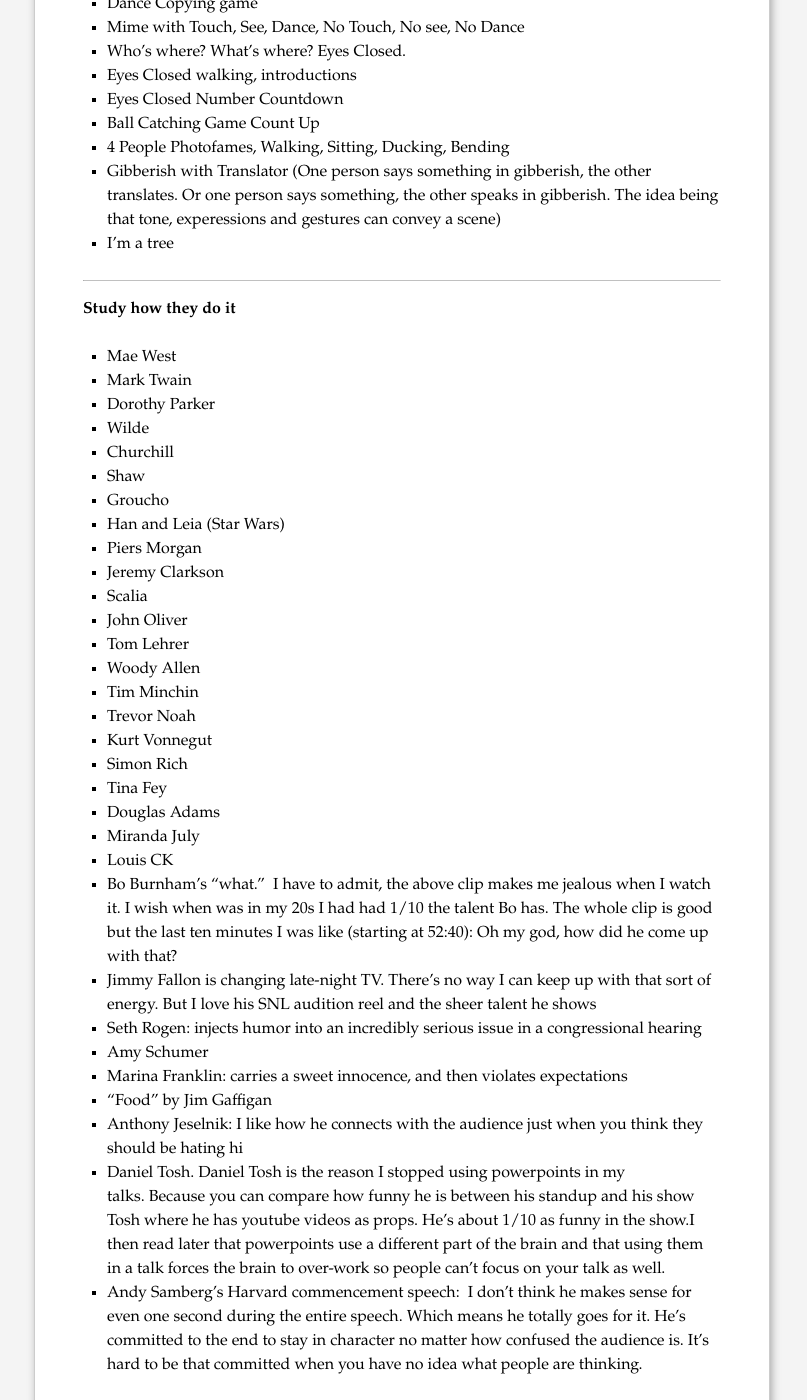
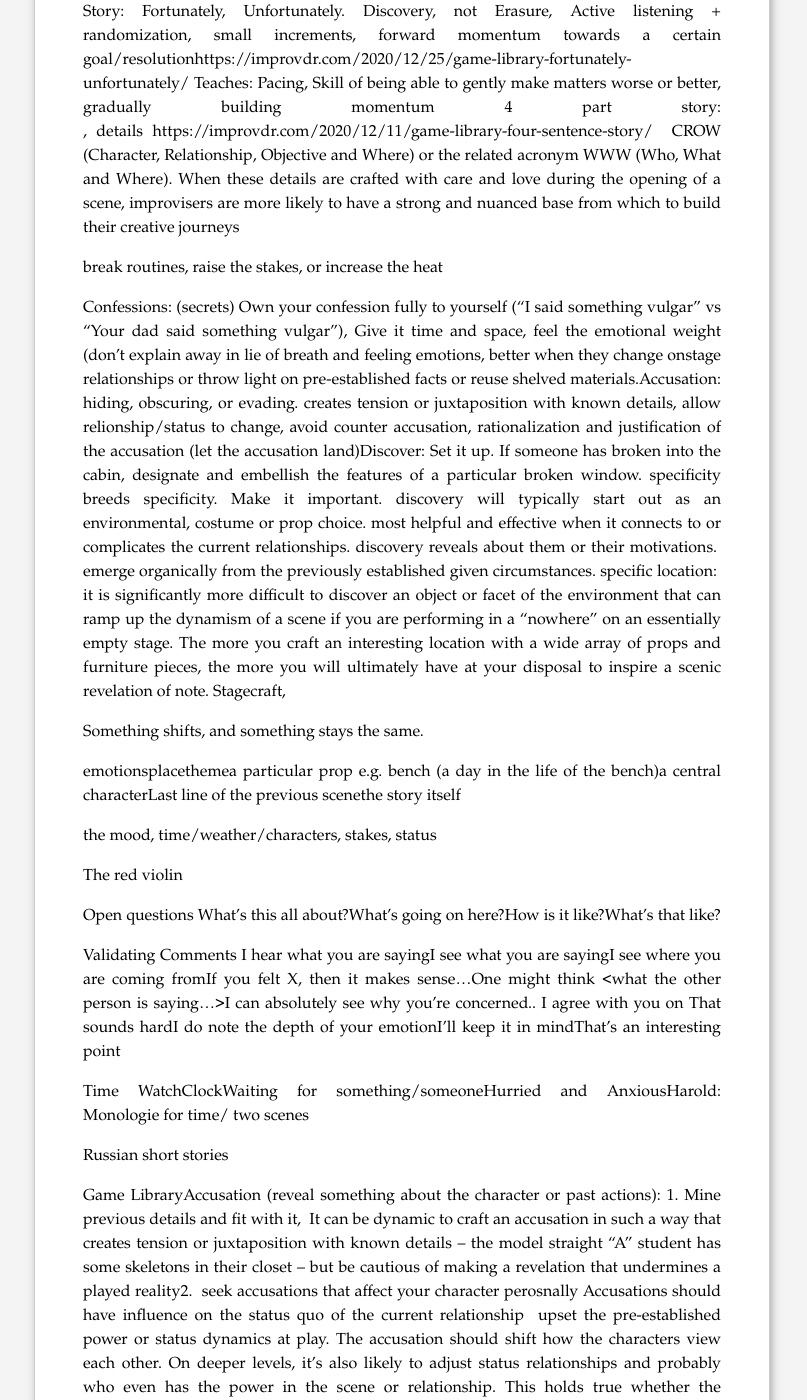
Before and after one commit to piyushahuja/piyushahuja.github.io, a Jekyll site: the page built from _posts/guides/2019-03-22-improv.md, in a window 1280 px wide and 1400 px high, scrolled down 18168 px. Shown: the whole window, without its empty margins (238-1045 px from the left). Built offline with Jekyll 4.4.1, drawn with Linux system fonts in a browser that asks for light colours; some of the changed text lies outside the part shown.

Commit message:
auto deployed

```diff
--- a/_posts/guides/2019-03-22-improv.md
+++ b/_posts/guides/2019-03-22-improv.md
@@ -493,6 +493,49 @@
 ---
 
 
+
+Object Work,Physical Movement and MimingGestures and Facial ExpressionsTones and AccentsEmotions
+
+Avoid Cartooning: Prioritie physicality (show winters by your behavior rather than tell its winter, if you are siblings get an energy (protective, nurturing vs competitive, sparring) into the relationship), Prioritize emotions (what do the rich details and idea make you feel? Excited or stressed? Happy or Sad?), Bring only one brick rather than the whole whole (one brick with one or two strong details. (instead of the folly of trying to control too much, for fear of unexpected directions or confusion)), give partners a chance to add to the scene (instead of generously getting the basic details out of the way, give a chance to the teammate to meaningfully contribute)
+
+
+Story: Fortunately, Unfortunately. Discovery, not Erasure, Active listening + randomization, small increments, forward momentum towards a certain goal/resolutionhttps://improvdr.com/2020/12/25/game-library-fortunately-unfortunately/
+Teaches: Pacing, Skill of being able to gently make matters worse or better, gradually building momentum
+4 part story: , details https://improvdr.com/2020/12/11/game-library-four-sentence-story/
+ CROW (Character, Relationship, Objective and Where) or the related acronym WWW (Who, What and Where). When these details are crafted with care and love during the opening of a scene, improvisers are more likely to have a strong and nuanced base from which to build their creative journeys
+
+break routines, raise the stakes, or increase the heat
+
+Confessions: (secrets) Own your confession fully to yourself ("I said something vulgar" vs "Your dad said something vulgar"), Give it time and space, feel the emotional weight (don't explain away in lie of breath and feeling emotions, better when they change onstage relationships or throw light on pre-established facts or reuse shelved materials.Accusation: hiding, obscuring, or evading. creates tension or juxtaposition with known details, allow relionship/status to change, avoid counter accusation, rationalization and justification of the accusation (let the accusation land)Discover: Set it up. If someone has broken into the cabin, designate and embellish the features of a particular broken window. specificity breeds specificity. Make it important. discovery will typically start out as an environmental, costume or prop choice. most helpful and effective when it connects to or complicates the current relationships. discovery reveals about them or their motivations.  emerge organically from the previously established given circumstances. specific location:  it is significantly more difficult to discover an object or facet of the environment that can ramp up the dynamism of a scene if you are performing in a “nowhere” on an essentially empty stage. The more you craft an interesting location with a wide array of props and furniture pieces, the more you will ultimately have at your disposal to inspire a scenic revelation of note.
+Stagecraft,
+
+Something shifts, and something stays the same.
+
+emotionsplacethemea particular prop e.g. bench (a day in the life of the bench)a central characterLast line of the previous scenethe story itself
+
+the mood, time/weather/characters, stakes, status
+
+The red violin
+
+Open questions
+What’s this all about?What’s going on here?How is it like?What’s that like?
+
+Validating Comments
+I hear what you are sayingI see what you are sayingI see where you are coming fromIf you felt X, then it makes sense…One might think <what the other person is saying…>I can absolutely see why you’re concerned.. I agree with you on <X>That sounds hardI do note the depth of your emotionI’ll keep it in mindThat’s an interesting point
+
+Time
+WatchClockWaiting for something/someoneHurried and AnxiousHarold: Monologie for time/ two scenes
+
+Russian short stories
+
+Game LibraryAccusation (reveal something about the character or past actions): 1. Mine previous details and fit with it,  It can be dynamic to craft an accusation in such a way that creates tension or juxtaposition with known details – the model straight “A” student has some skeletons in their closet – but be cautious of making a revelation that undermines a played reality2.  seek accusations that affect your character perosnally Accusations should have influence on the status quo of the current relationship
+ upset the pre-established power or status dynamics at play. The accusation should shift how the characters view each other. On deeper levels, it’s also likely to adjust status relationships and probably who even has the power in the scene or relationship. This holds true whether the accusation is “negative” (“You stole the answers”) or “positive” (“I know you told Chelsea that you want to kiss me”).
+3. let it land and dont return in kind and allow the relationship to shift.https://improvdr.com/2020/09/25/game-library-point-counterpoint/
+
+
+
+------
+
 **List of Improv Games:**
 
 
```
